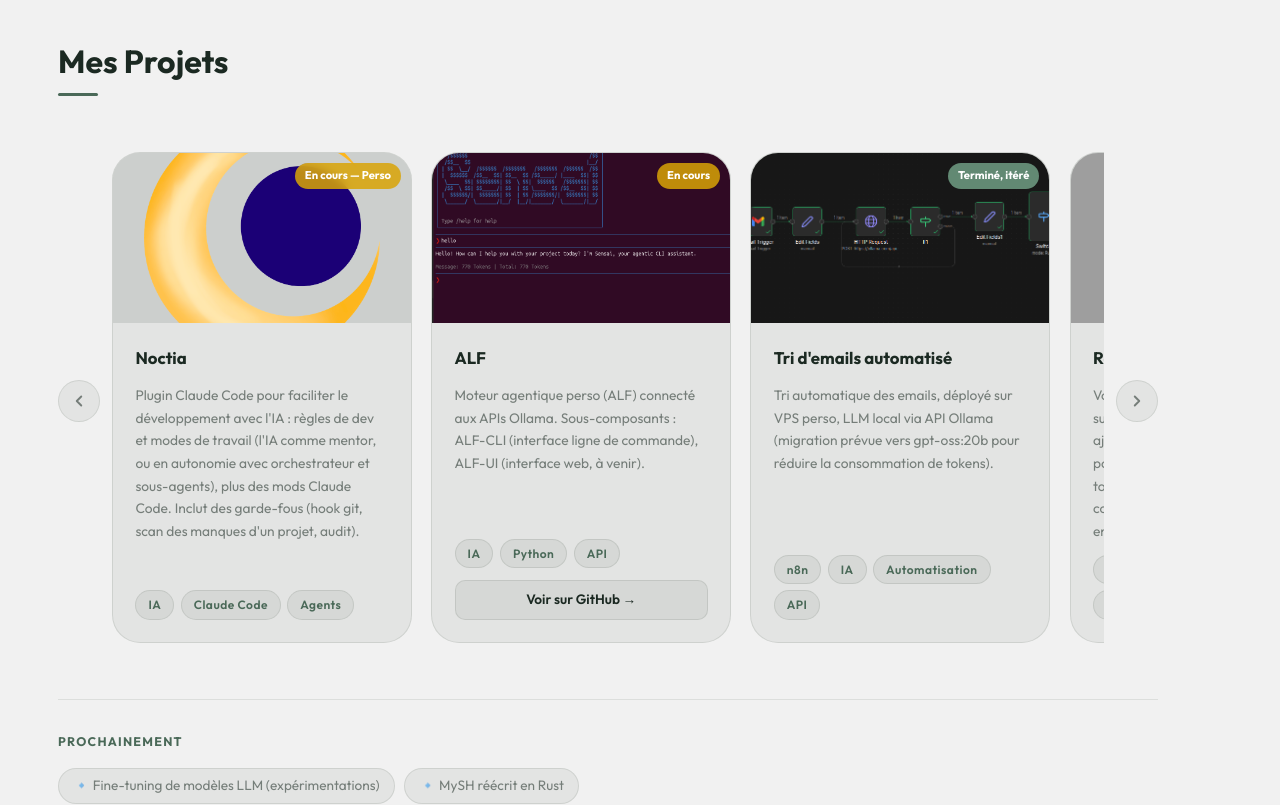
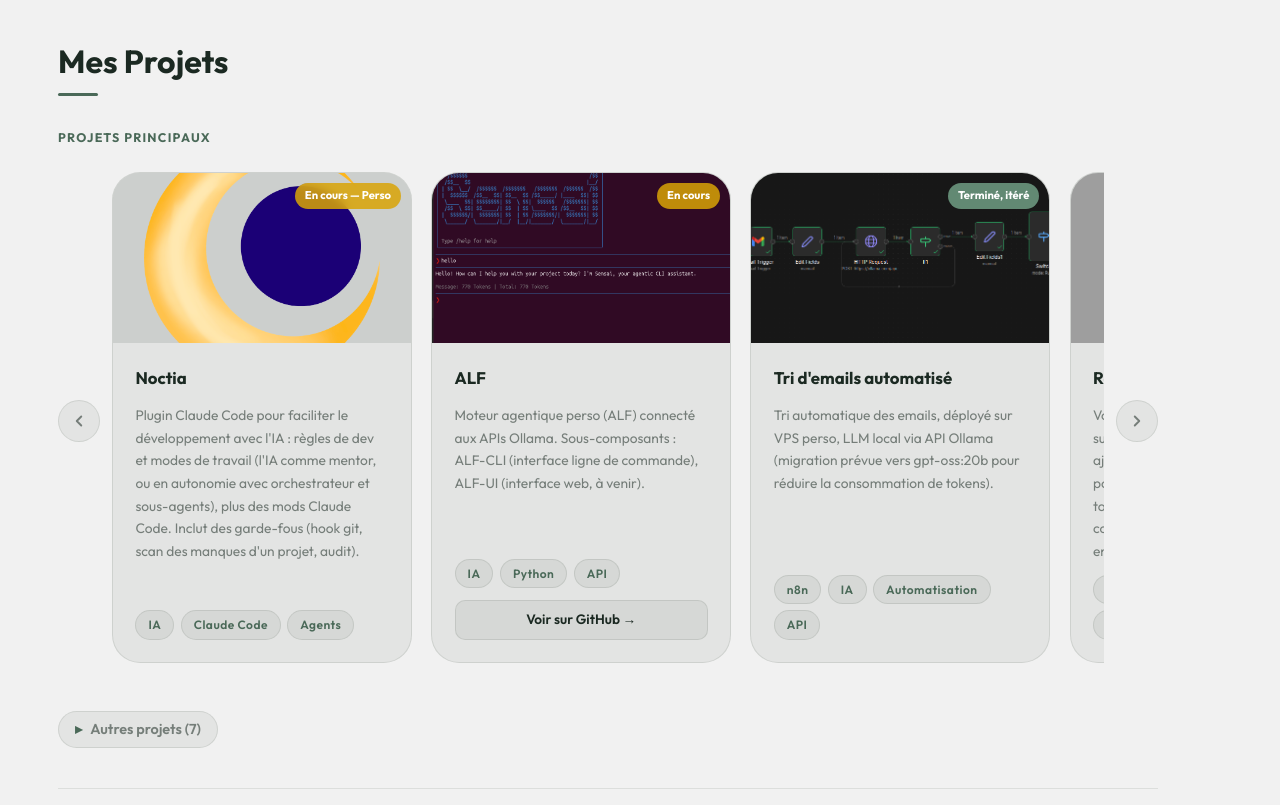
Before and after one commit to EtienneP-26/MonPortfolio, a React (Vite) app: page / in a window 1280 px wide. Shown: the part 6040-6845 px from the top of the page. Built offline with nearby package versions, Linux system fonts and the light colour scheme; grey boxes are pictures that could not be loaded.

Commit message:
feat(projects): split featured projects and collapse others in a details element

```diff
--- a/src/Components/Projects/Projects.css
+++ b/src/Components/Projects/Projects.css
@@ -174,6 +174,55 @@
   border-top: 1px solid var(--border);
 }
 
+/* Groupes de projets */
+.projects-more {
+  margin-top: 2rem;
+}
+
+.projects-more-summary {
+  display: inline-flex;
+  align-items: center;
+  gap: 0.5rem;
+  list-style: none;
+  cursor: pointer;
+  font-size: 0.9rem;
+  font-weight: 600;
+  color: var(--text-muted);
+  background: var(--surface);
+  border: 1px solid var(--border);
+  border-radius: 999px;
+  padding: 6px 16px;
+  transition: border-color 0.2s, color 0.2s;
+}
+
+.projects-more-summary::-webkit-details-marker {
+  display: none;
+}
+
+.projects-more-summary::before {
+  content: '▸';
+  color: var(--accent);
+}
+
+.projects-more[open] .projects-more-summary::before {
+  content: '▾';
+}
+
+.projects-more-summary:hover {
+  border-color: var(--border-hover);
+  color: var(--text);
+}
+
+.projects-more-summary:focus-visible {
+  outline: 2px solid var(--accent-light);
+  outline-offset: 3px;
+}
+
+.projects-more[open] .slider-wrapper {
+  margin-top: 1.2rem;
+}
+
+.projects-group-title,
 .roadmap-title {
   font-size: 0.78rem;
   font-weight: 700;
--- a/src/Components/Projects/Projects.jsx
+++ b/src/Components/Projects/Projects.jsx
@@ -10,38 +10,17 @@
   'perso': 'status-perso',
 }
 
-const Projects = () => {
-  const sliderRef = useRef(null)
+const featuredProjects = projectsData.filter((project) => project.featured)
+const otherProjects = projectsData.filter((project) => !project.featured)
 
-  const scrollLeft = () => {
-    if (sliderRef.current) sliderRef.current.scrollBy({ left: -440, behavior: 'smooth' })
-  }
-
-  const scrollRight = () => {
-    if (sliderRef.current) sliderRef.current.scrollBy({ left: 440, behavior: 'smooth' })
-  }
-
-  return (
-    <section className="projects-section" id="projects">
-      <motion.div
-        className="projects-inner"
-        initial={{ opacity: 0, y: 30 }}
-        whileInView={{ opacity: 1, y: 0 }}
-        viewport={{ once: true, margin: '-80px' }}
-        transition={{ duration: 0.55, ease: 'easeOut' }}
-      >
-        <h2 className="section-title">Mes Projets</h2>
-
-        <div className="slider-wrapper">
-          <button className="nav-btn nav-prev" onClick={scrollLeft} aria-label="Précédent">
-            <svg viewBox="0 0 24 24" fill="none" stroke="currentColor" strokeWidth="2.5" strokeLinecap="round" strokeLinejoin="round">
-              <polyline points="15 18 9 12 15 6" />
-            </svg>
-          </button>
-
-          <div className="projects-slider" ref={sliderRef}>
-            {projectsData.map((project, idx) => (
-              <div className="project-card" key={idx}>
+/**
+ * Carte d'un projet : image, statut, titre, description, tags et lien GitHub.
+ * @param {{project: object}} props - Un élément de projectsData.
+ * @returns {JSX.Element} La carte.
+ * @example <ProjectCard project={projectsData[0]} />
+ */
+const ProjectCard = ({ project }) => (
+  <div className="project-card">
     {/* Image */}
     <div className="pc-image">
       {project.image && <img src={project.image} alt={project.title} />}
@@ -76,6 +55,36 @@
       )}
     </div>
   </div>
+)
+
+/**
+ * Slider horizontal de cartes projet avec ses boutons précédent / suivant.
+ * @param {{projects: object[]}} props - Projets à afficher, dans l'ordre.
+ * @returns {JSX.Element} Le slider.
+ * @example <ProjectSlider projects={featuredProjects} />
+ */
+const ProjectSlider = ({ projects }) => {
+  const sliderRef = useRef(null)
+
+  const scrollLeft = () => {
+    if (sliderRef.current) sliderRef.current.scrollBy({ left: -440, behavior: 'smooth' })
+  }
+
+  const scrollRight = () => {
+    if (sliderRef.current) sliderRef.current.scrollBy({ left: 440, behavior: 'smooth' })
+  }
+
+  return (
+    <div className="slider-wrapper">
+      <button className="nav-btn nav-prev" onClick={scrollLeft} aria-label="Précédent">
+        <svg viewBox="0 0 24 24" fill="none" stroke="currentColor" strokeWidth="2.5" strokeLinecap="round" strokeLinejoin="round">
+          <polyline points="15 18 9 12 15 6" />
+        </svg>
+      </button>
+
+      <div className="projects-slider" ref={sliderRef}>
+        {projects.map((project) => (
+          <ProjectCard key={project.title} project={project} />
         ))}
       </div>
 
@@ -85,6 +94,33 @@
         </svg>
       </button>
     </div>
+  )
+}
+
+const Projects = () => {
+  return (
+    <section className="projects-section" id="projects">
+      <motion.div
+        className="projects-inner"
+        initial={{ opacity: 0, y: 30 }}
+        whileInView={{ opacity: 1, y: 0 }}
+        viewport={{ once: true, margin: '-80px' }}
+        transition={{ duration: 0.55, ease: 'easeOut' }}
+      >
+        <h2 className="section-title">Mes Projets</h2>
+
+        <h3 className="projects-group-title">Projets principaux</h3>
+        <ProjectSlider projects={featuredProjects} />
+
+        {/* Pas d'animation d'entrée : un <details> fermé n'est pas rendu */}
+        {otherProjects.length > 0 && (
+          <details className="projects-more">
+            <summary className="projects-more-summary">
+              Autres projets ({otherProjects.length})
+            </summary>
+            <ProjectSlider projects={otherProjects} />
+          </details>
+        )}
 
         {roadmapData?.length > 0 && (
           <div className="roadmap">
--- a/src/data/portfolio.js
+++ b/src/data/portfolio.js
@@ -266,6 +266,7 @@
 export const projectsData = [
   {
     title: 'Noctia',
+    featured: true,
     image: imgNoctia,
     description: "Plugin Claude Code pour faciliter le développement avec l'IA : règles de dev et modes de travail (l'IA comme mentor, ou en autonomie avec orchestrateur et sous-agents), plus des mods Claude Code. Inclut des garde-fous (hook git, scan des manques d'un projet, audit).",
     tags: ['IA', 'Claude Code', 'Agents'],
@@ -275,6 +276,7 @@
   },
   {
     title: 'ALF',
+    featured: true,
     image: imgalf,
     description: "Moteur agentique perso (ALF) connecté aux APIs Ollama. Sous-composants : ALF-CLI (interface ligne de commande), ALF-UI (interface web, à venir).",
     tags: ['IA', 'Python', 'API'],
@@ -284,6 +286,7 @@
   },
   {
     title: 'Tri d\'emails automatisé',
+    featured: true,
     image: imgAutoMail,
     description: "Tri automatique des emails, déployé sur VPS perso, LLM local via API Ollama (migration prévue vers gpt-oss:20b pour réduire la consommation de tokens).",
     tags: ['n8n', 'IA', 'Automatisation', 'API'],
@@ -293,6 +296,7 @@
   },
   {
     title: 'RoboCar',
+    featured: true,
     image: imgrobocar,
     description: "Voiture quasi-autonome sur circuit (v1 : suivi d'une ligne blanche). En v2 (2026), ajout d'un LiDAR et d'une caméra 3D pour viser une conduite autonome dans tout type d'environnement. Rôle : construction physique et algorithmes embarqués.",
     tags: ['IA', 'Python', 'Câblage', 'Robotique'],
@@ -311,6 +315,7 @@
   // },
   {
     title: 'MyTorch',
+    featured: true,
     image: imgMyTorch,
     description: "Réseau de neurones recodé from scratch, utilisé ensuite pour jouer aux échecs.",
     tags: ['IA', 'Deep Learning'],
@@ -320,6 +325,7 @@
   },
   {
     title: 'RIMP',
+    featured: true,
     image: imgRimp,
     description: "Application de dessin pour Linux, écrite en Rust, avec support de tablette graphique. Née d'un projet EPITECH (recoder GIMP), réorientée vers le dessin.",
     tags: ['Rust', 'Linux', 'Graphisme'],
```
Lines whose indentation alone changed are shown as unchanged.
